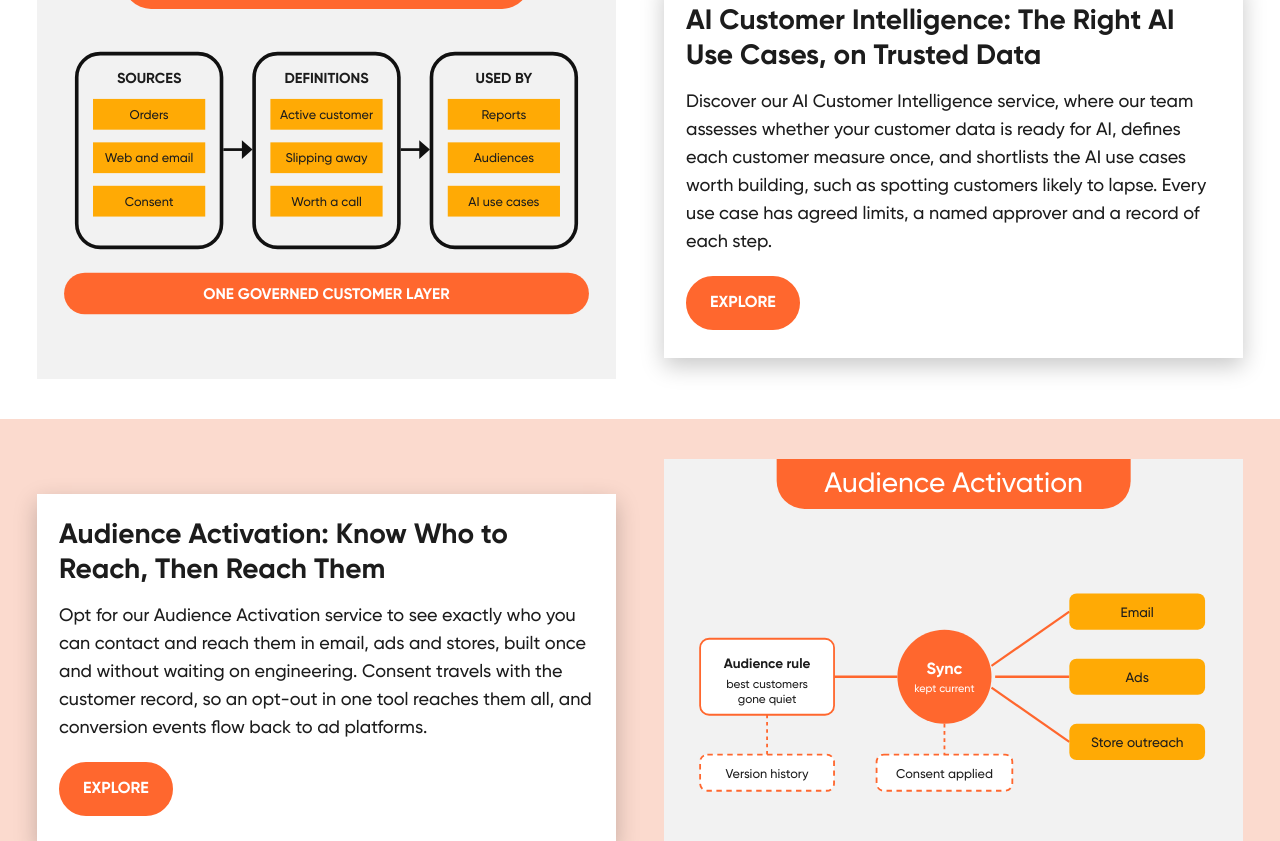
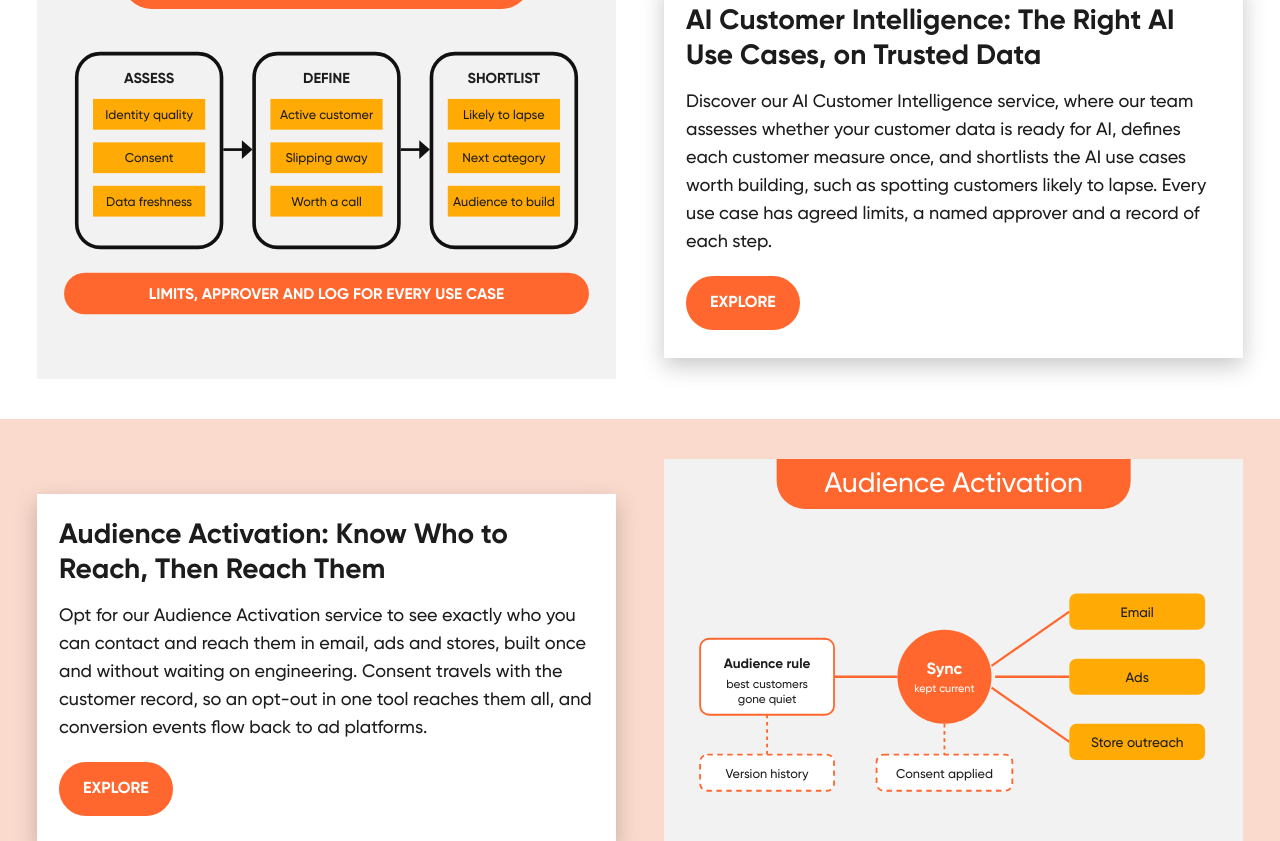
Before and after one commit to Lakshaypahuja21/cdp-page, a plain HTML site: page capabilities-overview-tile.html in a window 1280 px wide. Shown: the part 1985-2826 px from the top of the page. Drawn offline with Linux system fonts and the light colour scheme.

Commit message:
Match the AI tile diagram to its new text
Assess, define, shortlist, with limits, an approver and a log per use case.

Co-Authored-By: Claude Sonnet 5.5 <noreply@anthropic.com>

```diff
--- a/capabilities-overview-tile.html
+++ b/capabilities-overview-tile.html
@@ -384,25 +384,25 @@ section.blk>p.intro:empty{margin:6px 0 0}
   <div class="sc"><h2 id="s2">AI Customer Intelligence: The Right AI Use Cases, on Trusted Data</h2>
     <p>Discover our AI Customer Intelligence service, where our team assesses whether your customer data is ready for AI, defines each customer measure once, and shortlists the AI use cases worth building, such as spotting customers likely to lapse. Every use case has agreed limits, a named approver and a record of each step.</p><div class="act"><a class="btn solid" href="ai-customer-intelligence.html">Explore</a></div></div>
   <div class="gfx"><div class="pill">AI Customer Intelligence</div>
-    <svg viewBox="0 0 600 340" role="img" aria-label="Sources feed one set of governed definitions, which reports, audiences and AI use cases all use">
+    <svg viewBox="0 0 600 340" role="img" aria-label="Data readiness is assessed, each customer measure is defined once, and AI use cases are shortlisted, each with limits, an approver and a log">
       <g fill="none" stroke="#111" stroke-width="4">
         <rect x="24" y="14" width="160" height="214" rx="26"/><rect x="220" y="14" width="160" height="214" rx="26"/><rect x="416" y="14" width="160" height="214" rx="26"/>
       </g>
       <g stroke="#111" stroke-width="3" fill="#111"><path d="M186 120 H214"/><path d="M382 120 H410"/><path d="M208 113 L216 120 L208 127 z"/><path d="M404 113 L412 120 L404 127 z"/></g>
-      <g class="b" font-size="16" text-anchor="middle"><text class="b" x="104" y="46">SOURCES</text><text class="b" x="300" y="46">DEFINITIONS</text><text class="b" x="496" y="46">USED BY</text></g>
+      <g class="b" font-size="16" text-anchor="middle"><text class="b" x="104" y="46">ASSESS</text><text class="b" x="300" y="46">DEFINE</text><text class="b" x="496" y="46">SHORTLIST</text></g>
       <g font-size="14" text-anchor="middle">
-        <rect x="42" y="64" width="124" height="34" fill="#FFAA05"/><text x="104" y="86">Orders</text>
-        <rect x="42" y="112" width="124" height="34" fill="#FFAA05"/><text x="104" y="134">Web and email</text>
-        <rect x="42" y="160" width="124" height="34" fill="#FFAA05"/><text x="104" y="182">Consent</text>
+        <rect x="42" y="64" width="124" height="34" fill="#FFAA05"/><text x="104" y="86">Identity quality</text>
+        <rect x="42" y="112" width="124" height="34" fill="#FFAA05"/><text x="104" y="134">Consent</text>
+        <rect x="42" y="160" width="124" height="34" fill="#FFAA05"/><text x="104" y="182">Data freshness</text>
         <rect x="238" y="64" width="124" height="34" fill="#FFAA05"/><text x="300" y="86">Active customer</text>
         <rect x="238" y="112" width="124" height="34" fill="#FFAA05"/><text x="300" y="134">Slipping away</text>
         <rect x="238" y="160" width="124" height="34" fill="#FFAA05"/><text x="300" y="182">Worth a call</text>
-        <rect x="434" y="64" width="124" height="34" fill="#FFAA05"/><text x="496" y="86">Reports</text>
-        <rect x="434" y="112" width="124" height="34" fill="#FFAA05"/><text x="496" y="134">Audiences</text>
-        <rect x="434" y="160" width="124" height="34" fill="#FFAA05"/><text x="496" y="182">AI use cases</text>
+        <rect x="434" y="64" width="124" height="34" fill="#FFAA05"/><text x="496" y="86">Likely to lapse</text>
+        <rect x="434" y="112" width="124" height="34" fill="#FFAA05"/><text x="496" y="134">Next category</text>
+        <rect x="434" y="160" width="124" height="34" fill="#FFAA05"/><text x="496" y="182">Audience to build</text>
       </g>
       <rect x="10" y="256" width="580" height="46" rx="23" fill="#FF672E"/>
-      <text class="b w" x="300" y="285" font-size="17" text-anchor="middle">ONE GOVERNED CUSTOMER LAYER</text>
+      <text class="b w" x="300" y="285" font-size="17" text-anchor="middle">LIMITS, APPROVER AND LOG FOR EVERY USE CASE</text>
     </svg>
   </div>
 </div></section>
```
Also changed, not shown: index.html (+9 -9 lines).
